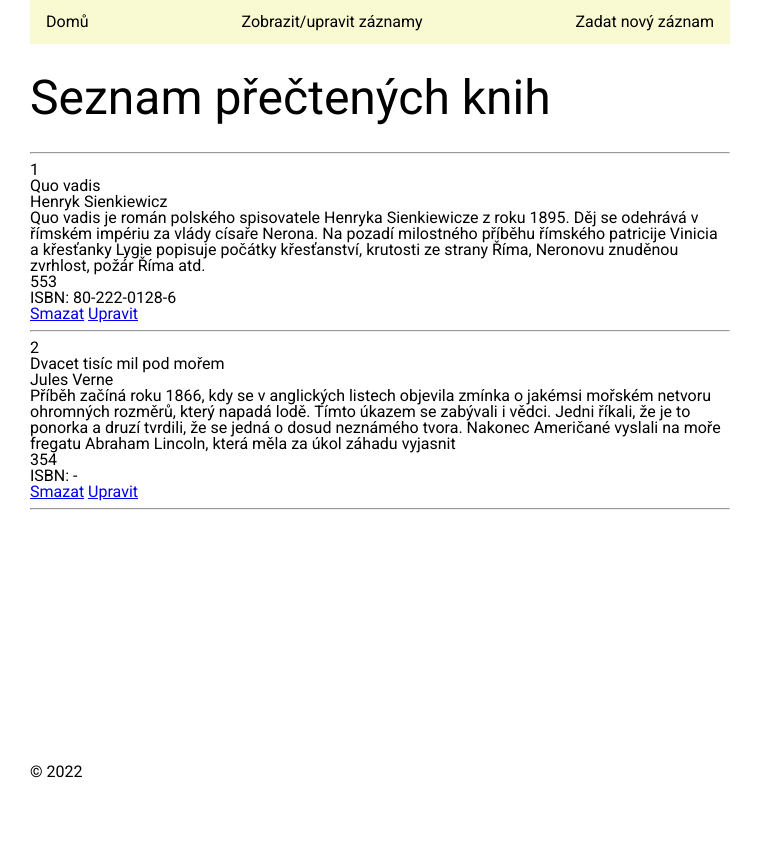
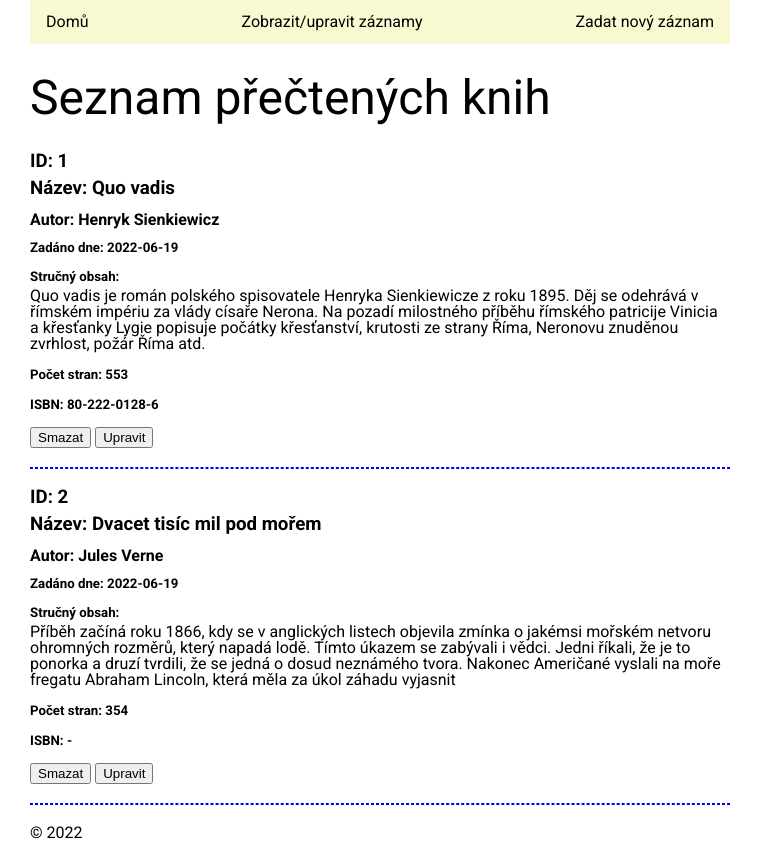
Before and after one commit to MejlaP/reading-diary, a Flask app: page /books in a window 1280 px wide. Shown: the whole page, without its empty margins (0-763 px from the left). Before the commit the page ends 778 px from the top, so only its background shows below. Run offline with Flask 2, Linux system fonts and the light colour scheme; data comes from the database, SQL or seed files in the repository; both versions use the stored data as it was after the commit.

Commit message:
styling list of books

```diff
--- a/app.py
+++ b/app.py
@@ -15,7 +15,7 @@ class MyBook(db.Model):
     author = db.Column(db.String(128), nullable=False)
     content = db.Column(db.Text, nullable=False)
     number_of_pages = db.Column(db.Integer, nullable=False)
-    isbn = db.Column(db.String(128), nullable=False, default="-")
+    isbn = db.Column(db.String(128))
     input_date = db.Column(db.String(32), nullable=False, default=date.today)
 
 
--- a/static/css/main.css
+++ b/static/css/main.css
@@ -63,11 +63,11 @@ body {
     font-family: 'Roboto', sans-serif;
     color: black;
     margin-left: 30px;
-    width: 700px;
+    max-width: 700px;
 }
 
 body>footer {
-    margin: 20px 0 20px 0;
+    margin: 1.25rem 0 1.25rem 0;
     position: sticky;
     top: 100vh;
 }
@@ -89,7 +89,7 @@ li a {
 }
 
 nav li a {
-    padding: 14px 16px;
+    padding: 0.88rem 1rem;
 }
 
 li a:hover {
@@ -97,15 +97,51 @@ li a:hover {
 }
 
 h1 {
-    font-size: 48px;
-    margin: 30px 0 30px 0;
+    font-size: 3rem;
+    margin: 1.88rem 0 1.88rem 0;
 }
 
 .description {
-    margin-bottom: 20px
+    margin-bottom: 1.25rem
 }
 
 .functions {
-    line-height: 30px;
+    line-height: 1.88rem;
     font-weight: bold;
 }
+
+hr {
+    border: 1px dashed blue
+}
+
+h3 {
+    font-size: 1.17rem;
+    margin-top: 0.5rem;
+    margin-bottom: 0.5rem;
+    font-weight: bold;
+}
+
+h4 {
+    margin-top: 0.9rem;
+    margin-bottom: 0.8rem;
+    font-weight: bold;
+}
+
+h5 {
+    font-size: .83rem;
+    margin-top: 0.8rem;
+    margin-bottom: 1rem;
+    font-weight: bold;
+}
+
+.content-desription {
+    margin-bottom: 0.3rem;
+}
+
+.content-paragraph {
+    margin-bottom: 1rem;
+}
+
+.book {
+    margin: 1.2rem 0 1.2rem 0;
+}
--- a/templates/books.html
+++ b/templates/books.html
@@ -3,21 +3,22 @@
 
 {% block body %}
 <h1>Seznam přečtených knih</h1>
-<hr>
 {% for book in template_books %}
-    <h3>{{ book.id }}</h3>
-    <h3>{{ book.title }}</h3>
-    <h4>{{ book.author }}</h4>
-    <h4>{{ book.content }}</h4>
-    <h4>{{ book.number_of_pages }}</h4>
+    <h3>ID: {{ book.id }}</h3>
+    <h3>Název: {{ book.title }}</h3>
+    <h4>Autor: {{ book.author }}</h4>
+    <h5>Zadáno dne: {{ book.input_date }}</h5>
+    <h5 class="content-desription">Stručný obsah:</h5>
+    <p class="content-paragraph">{{ book.content }}</p>
+    <h5>Počet stran: {{ book.number_of_pages }}</h5>
     {% if book.isbn %}
         <h5>ISBN: {{ book.isbn }} </h5>
     {% else %}
         <h5>ISBN: - </h5>
     {% endif %}
-    <a href="/books/delete/{{book.id}}">Smazat</a>
-    <a href="/books/edit/{{book.id}}">Upravit</a>
-    <hr>
+    <a href="/books/delete/{{book.id}}"><button>Smazat</button></a>
+    <a href="/books/edit/{{book.id}}"><button>Upravit</button></a>
+    <hr class="book">
 {% endfor %}
 
 {% endblock %}
--- a/templates/edit.html
+++ b/templates/edit.html
@@ -2,7 +2,6 @@
 
 {% block body %}
 <h1>Úprava záznamu</h1>
-<hr>
 <h2>Upravit záznam</h2>
 <form action="/books/edit/{{template_book.id}}" method="POST">
     Název: <input type="text" name="title" id="title" value="{{template_book.title}}">
@@ -17,5 +16,5 @@
     <br>
     <input type="submit" value="Uložit">
 </form>
-<hr>
+
 {% endblock %}
--- a/templates/new_book.html
+++ b/templates/new_book.html
@@ -2,7 +2,6 @@
 
 {% block body %}
 <h1>Nový záznam</h1>
-<hr>
 <h2>Vložit nový záznam</h2>
 
 
@@ -11,7 +10,7 @@
     <br>
     Autor: <input type="text" name="author" id="author">
     <br>
-    Stručný obsah: <input type="text" name="content" id="content">
+    Stručný obsah: <textarea rows = "5" name="content" id="content"></textarea>
     <br>
     Počet stran: <input type="number" name="number_of_pages" id="number_of_pages">
     <br>
```
Also changed, not shown: books.db.
